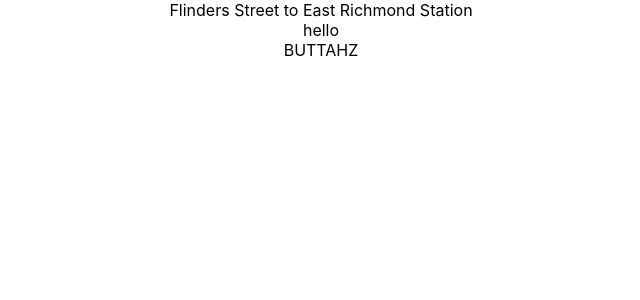
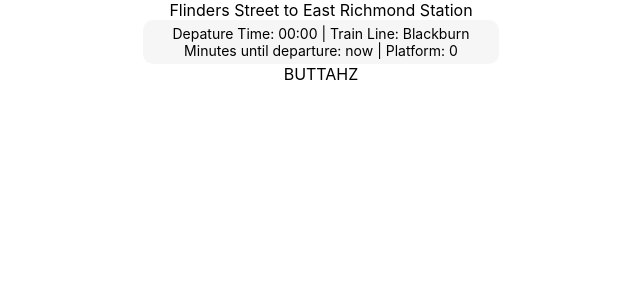
Before and after one commit to asodonnell/fs2er, a React (Create React App) app: page / in a window 1280 px wide. Shown: the top 300 px of the page, without its empty margins (319-959 px from the left). Built offline with nearby package versions, Linux system fonts and the light colour scheme.

Commit message:
added basic traintime component

```diff
--- /dev/null
+++ b/src/components/TrainTimes.js
@@ -0,0 +1,25 @@
+import React from 'react';
+import styled from 'styled-components';
+
+const TrainTimesStyled = styled.div`
+  font-size: 14px;
+  background-color: #F6F6F6;
+  border-radius: 10px;
+  display: inline-block;
+  padding: 5px 30px;
+`;
+
+const TrainTimes = ({departureInfo}) => {
+    const {depTime, line, mins, platform} = departureInfo
+
+    return <TrainTimesStyled>
+      <div>
+          Depature Time: {depTime} | Train Line: {line}
+      </div>
+      <div>
+          Minutes until departure: {mins} | Platform: {platform}
+      </div>
+  </TrainTimesStyled>
+};
+
+export default TrainTimes;
--- a/src/pages/Home.js
+++ b/src/pages/Home.js
@@ -1,6 +1,7 @@
 import React from 'react';
 import Header from '../components/Header';
 import Footer from '../components/Footer';
+import TrainTimes from '../components/TrainTimes';
 import styled from 'styled-components';
 
 
@@ -12,10 +13,20 @@
   justify-content: space-around;
 `;
 
+const trainDummyData = {
+  depTime: "00:00",
+  line: "Blackburn",
+  mins: "now",
+  platform: "0"
+}
+
+
 const Home = () => (
     <Container>
         <Header />
-        <div>hello</div>
+        <div>
+        <TrainTimes departureInfo={trainDummyData} />
+        </div>
         <Footer />
     </Container>
   );
```
